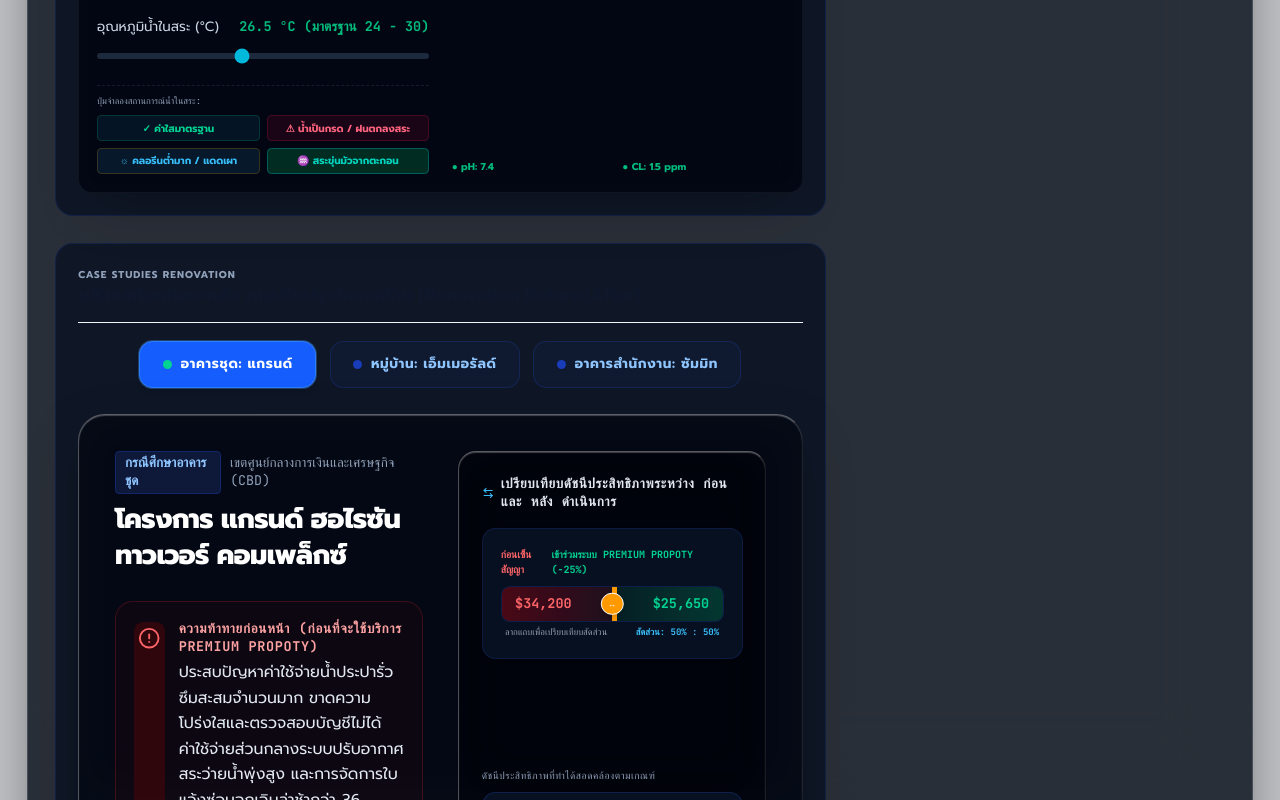
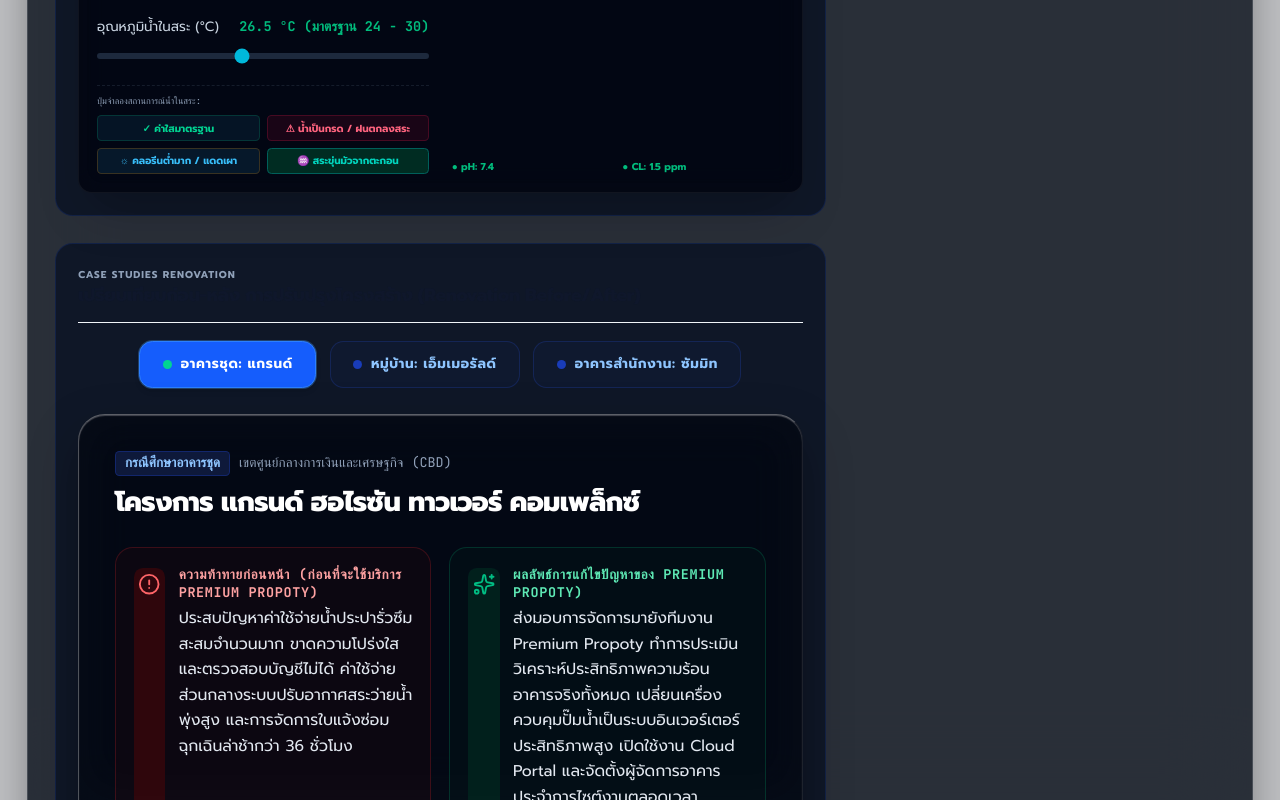
Before and after one commit to EDITEDstudio/Premium-propoty, a React (Vite) app: page / in a window 1280 px wide. Shown: the part 2000-2800 px from the top of the page. Built offline with nearby package versions, Linux system fonts and the light colour scheme.

Commit message:
style: optimize BeforeAfterSlider grid layouts to stack on laptop screens and prevent squeezed text

```diff
--- a/src/components/BeforeAfterSlider.tsx
+++ b/src/components/BeforeAfterSlider.tsx
@@ -113,14 +113,14 @@ export default function BeforeAfterSlider({ isNightMode = false, initialCaseId }
       </div>
 
       {/* Main Study Details Grid - Effect Glassy (30% opacity) */}
-      <div className={`grid grid-cols-1 lg:grid-cols-12 gap-8 rounded-3xl p-6 md:p-8 relative overflow-hidden transition-all duration-300 backdrop-blur-xl border ${
+      <div className={`grid grid-cols-1 2xl:grid-cols-12 gap-8 rounded-3xl p-6 md:p-8 relative overflow-hidden transition-all duration-300 backdrop-blur-xl border ${
         isNightMode
           ? "bg-[#010309]/50 border-white/20 border-t-white/35 border-l-white/30 border-r-white/10 border-b-white/10 shadow-[inset_0_1px_1px_rgba(255,255,255,0.25),_0_20px_50px_rgba(0,0,0,0.3)] text-white"
           : "bg-white/45 border-white/50 border-t-white/70 border-l-white/60 border-r-slate-300/40 border-b-slate-300/40 shadow-[inset_0_1px_1px_rgba(255,255,255,0.5),_0_20px_50px_rgba(15,23,42,0.06)] text-slate-800"
       }`}>
 
         {/* Left Side: Challenge / Solution Summary */}
-        <div className="lg:col-span-6 space-y-6 flex flex-col justify-between">
+        <div className="2xl:col-span-6 space-y-6 flex flex-col justify-between">
           <div>
             <div className="flex items-center gap-2 mb-2">
               <span className={`text-xs font-mono font-bold px-2 py-0.5 rounded border ${
@@ -139,7 +139,7 @@ export default function BeforeAfterSlider({ isNightMode = false, initialCaseId }
             </h4>
           </div>
 
-          <div className="space-y-4">
+          <div className="grid grid-cols-1 md:grid-cols-2 gap-4">
             {/* Challenge Card */}
             <div className={`rounded-2xl p-4 border flex gap-3 transition-colors duration-300 ${
               isNightMode
@@ -195,7 +195,7 @@ export default function BeforeAfterSlider({ isNightMode = false, initialCaseId }
         </div>
 
         {/* Right Side: Interactive Drag Metric Comparison / Visual Savings Grid */}
-        <div className={`lg:col-span-6 rounded-2xl p-5 flex flex-col justify-between gap-6 transition-all duration-300 backdrop-blur-xl border ${
+        <div className={`2xl:col-span-6 rounded-2xl p-5 flex flex-col justify-between gap-6 transition-all duration-300 backdrop-blur-xl border ${
           isNightMode
             ? "bg-[#010309]/45 border-white/20 border-t-white/35 border-l-white/30 border-r-white/10 border-b-white/10 shadow-[inset_0_1px_1px_rgba(255,255,255,0.25)] text-white"
             : "bg-white/45 border-white/50 border-t-white/70 border-l-white/60 border-r-slate-300/40 border-b-slate-300/40 shadow-[inset_0_1px_1px_rgba(255,255,255,0.5),_0_20px_50px_rgba(15,23,42,0.06)] text-slate-800"
```
